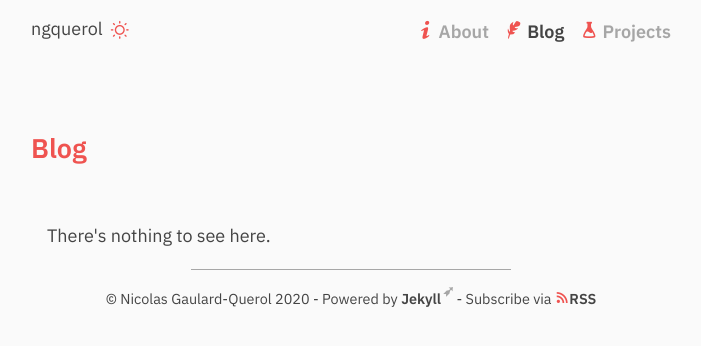
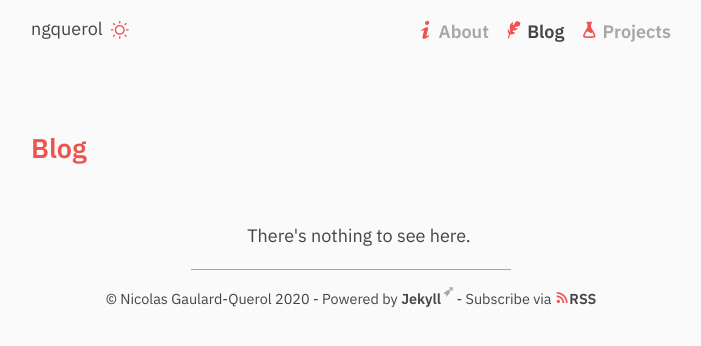
Before and after one commit to ngquerol/ngquerol.github.io, a Jekyll site: the page built from blog/index.md, in a window 1280 px wide. Shown: the top 346 px of the page, without its empty margins (289-990 px from the left). Built offline with Jekyll 4.4.1, drawn with Linux system fonts in a browser that asks for light colours.

Commit message:
Center posts placeholder

```diff
--- a/_includes/global.css
+++ b/_includes/global.css
@@ -287,6 +287,11 @@ article {
   margin-bottom: 0;
 }
 
+.posts-placeholder {
+  text-align: center;
+  padding-left: 0;
+}
+
 .posts li:before {
   content: none;
 }
--- a/blog/index.md
+++ b/blog/index.md
@@ -13,6 +13,6 @@ group: navigation
       {% include post-info.html post=post %}
     </li>
   {% else %}
-    <p>There's nothing to see here.</p>
+    <p class="posts-placeholder">There's nothing to see here.</p>
   {% endfor %}
 </ul>
```
